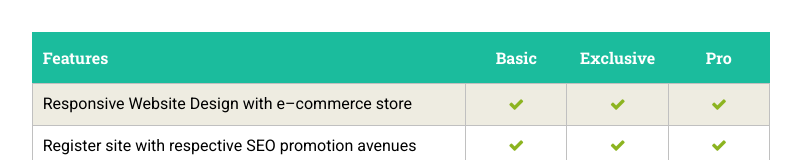
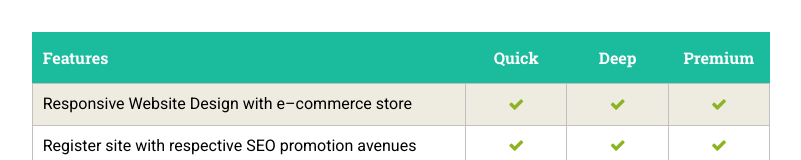
Before and after one commit to petruandines/cleaning-services, a plain HTML site: page pricing-comparison/index.html in a window 1280 px wide. Shown: the top 160 px of the page, without its empty margins (239-1040 px from the left). Drawn offline with nearby package versions, Linux system fonts and the light colour scheme.

Commit message:
Update index.html

```diff
--- a/pricing-comparison/index.html
+++ b/pricing-comparison/index.html
@@ -18,9 +18,9 @@
 	<thead>
 		<tr>
 			<th scope="col">Features</th>
-			<th scope="col">Basic</th>
-			<th scope="col">Exclusive</th>
-			<th scope="col">Pro</th>
+			<th scope="col">Quick</th>
+			<th scope="col">Deep</th>
+			<th scope="col">Premium</th>
 		</tr>
 	</thead>
 	<tbody>
```
